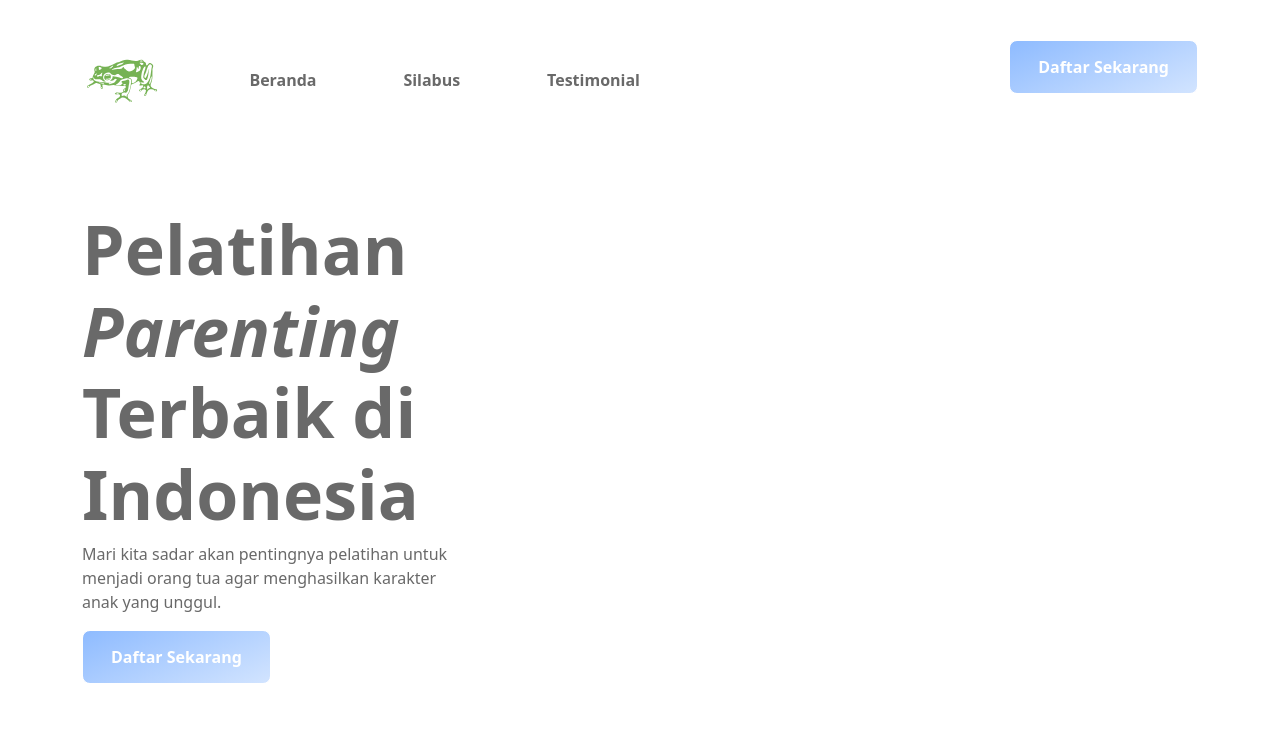
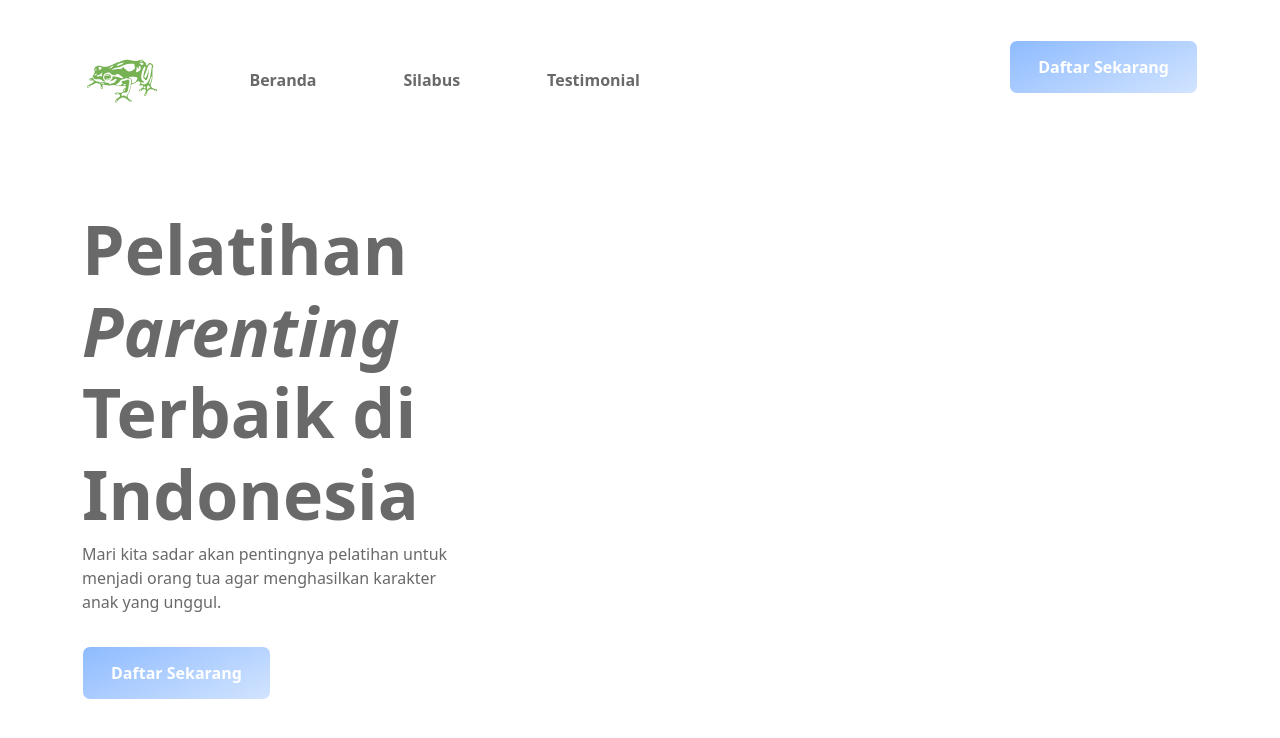
Before and after one commit to Soe-Hok-Gie/slicing-ui, a React (Create React App) app: page / in a window 1280 px wide. Shown: the top 738 px of the page. Built offline with nearby package versions, Linux system fonts and the light colour scheme.

Commit message:
penambahan margin top pada button kedua

```diff
--- a/src/components/Hero.jsx
+++ b/src/components/Hero.jsx
@@ -11,7 +11,7 @@ const Hero = () => {
             Pelatihan <i>Parenting</i> Terbaik di Indonesia
           </h1>
           <p className="p-secondary">Mari kita sadar akan pentingnya pelatihan untuk menjadi orang tua agar menghasilkan karakter anak yang unggul.</p>
-          <button className="btn-primary-custom">Daftar Sekarang</button>
+          <button className="btn-primary-custom mt-3">Daftar Sekarang</button>
         </div>
       </div>
     </div>
```
